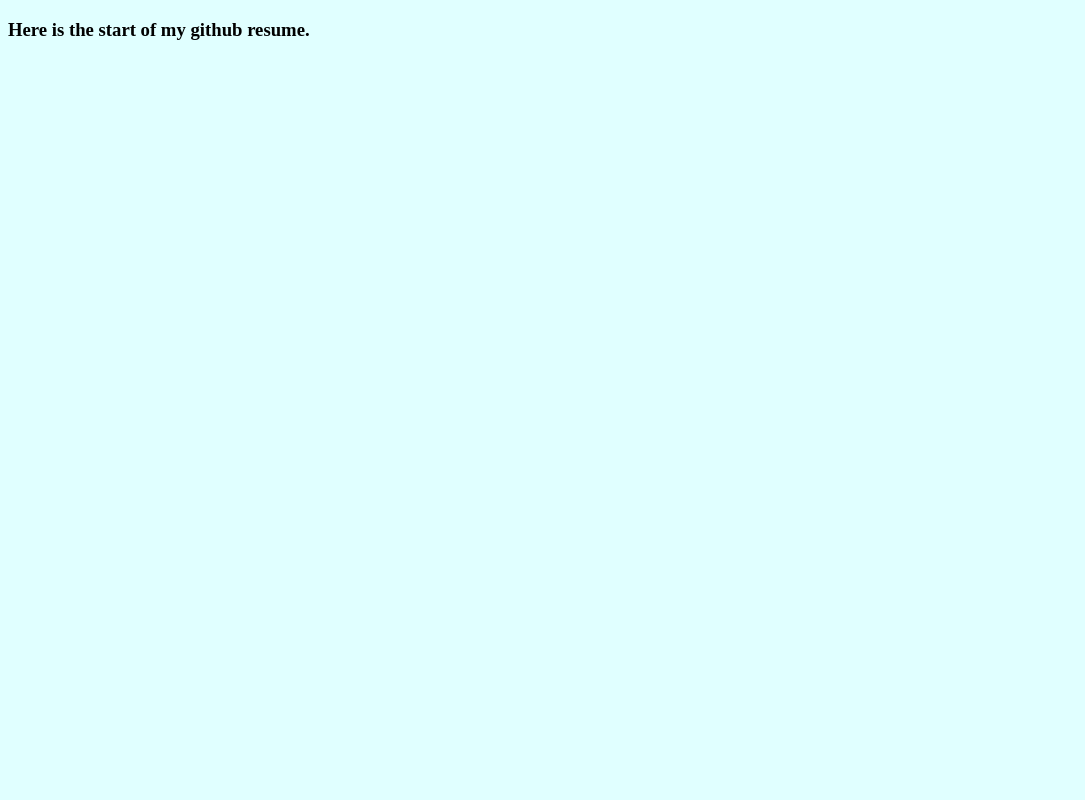
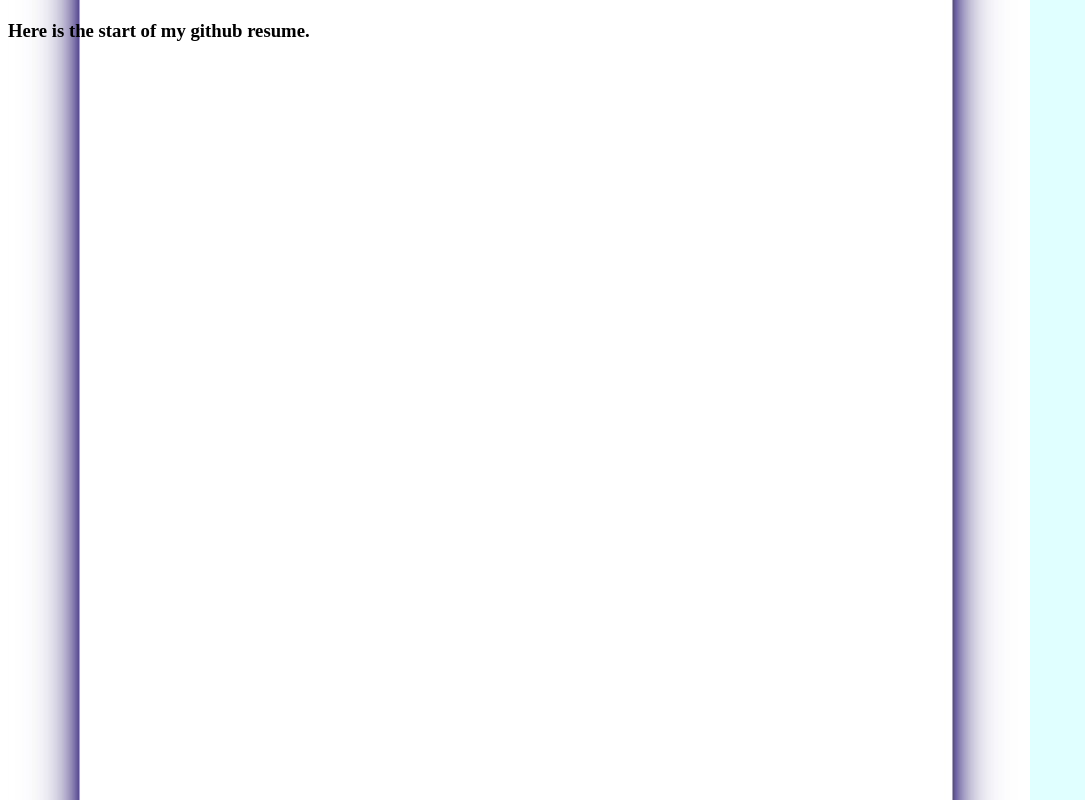
Before and after one commit to DuaneLakoduk/duanelakoduk.github.io, a plain HTML site: page index.html in a window 1280 px wide. Shown: the whole page, without its empty margins (0-1085 px from the left). Drawn offline with Linux system fonts and the light colour scheme.

Commit message:
added background image to stylesheet

```diff
--- a/style.css
+++ b/style.css
@@ -1,5 +1,8 @@
 body {
   background-color: #e0ffff;
+  margin-top: 20px;
+  background-image: url('purpleGrad_horiz.jpg');
+  background-repeat: repeat-y;
 }
 p {
   color: #2c3333;
```
